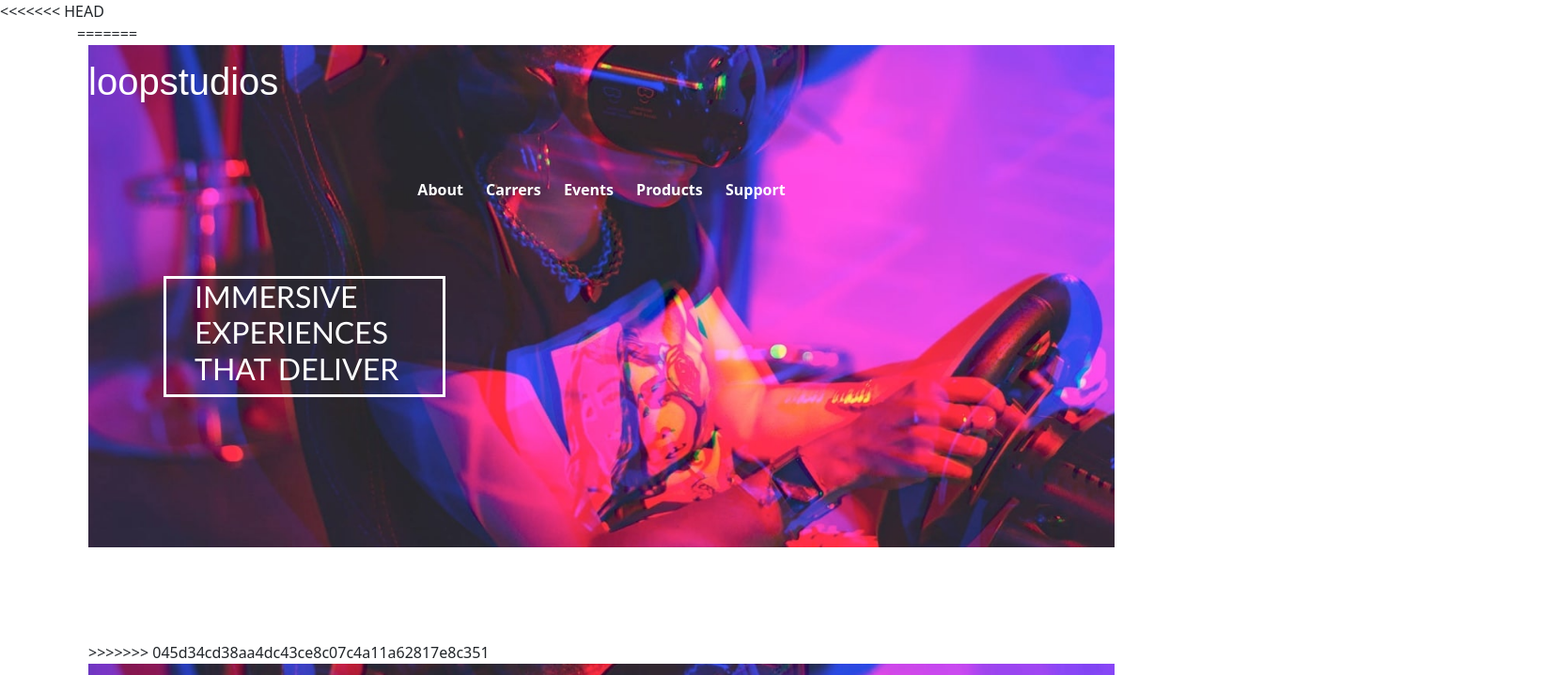
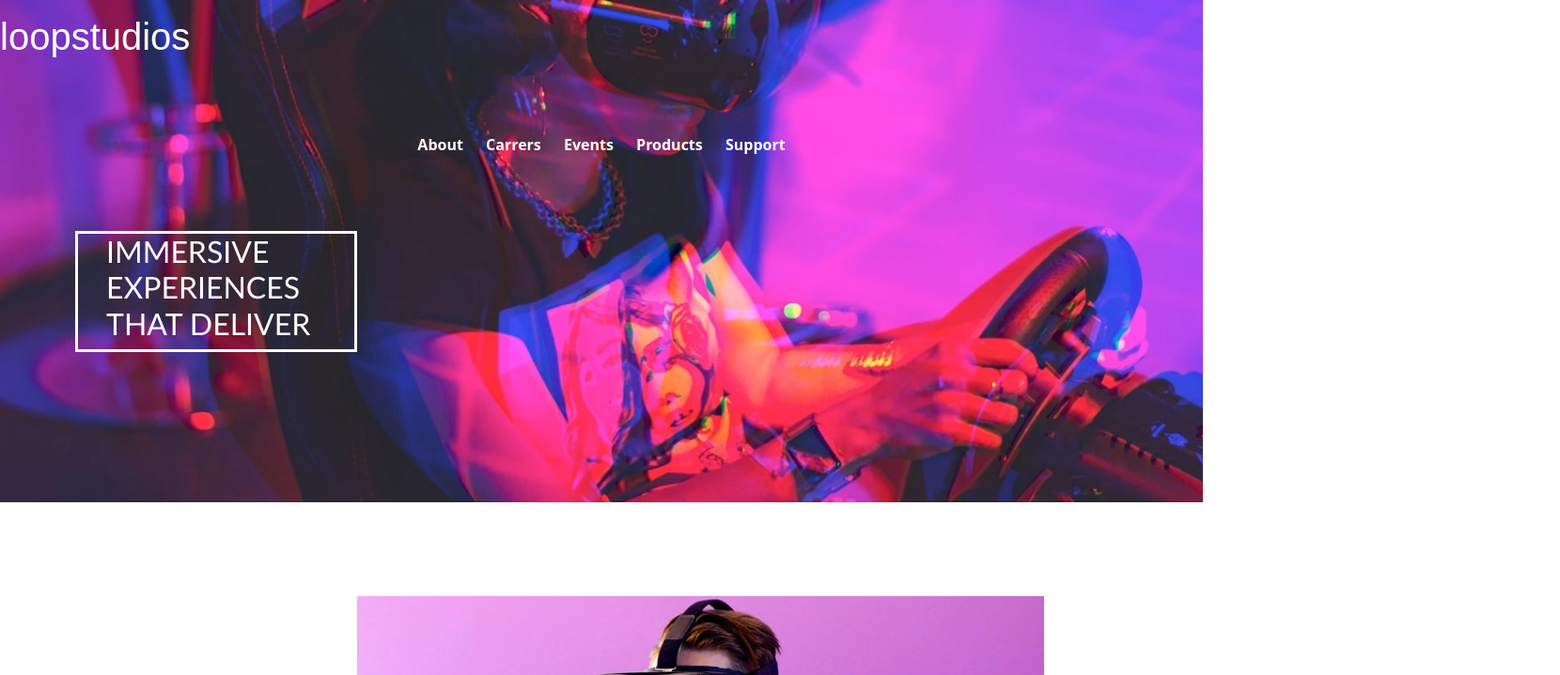
Before and after one commit to jube27/losminions, a plain HTML site: page index.html in a window 1280 px wide. Shown: the top 719 px of the page at 94% size, 1660 px wide, since content can reach past the window. Drawn offline with nearby package versions, Linux system fonts and the light colour scheme.

Commit message:
fusion de cambios

```diff
--- a/css/styles.css
+++ b/css/styles.css
@@ -26,7 +26,8 @@ h2{
     font-size: 40px;
     margin-bottom: 30px;
     text-align:left;
-    color:#58a478;
+    color:#000000;
+    margin-left: 100px;
 }
 
 #container{
@@ -35,6 +36,7 @@ h2{
   /*border: 1px solid red;*/
   background-color: rgb(255, 255, 255);
   margin-bottom: 50px;
+
 }
 
 section{
@@ -198,7 +200,7 @@ header {
 
 .img-text h4{
   margin-top: 350px;
-  color: #fff;
+  color: #ffffff;
   font-size: 30px;
   word-break:break-all;
 }
--- a/index.html
+++ b/index.html
@@ -8,35 +8,7 @@
     <link href="https://cdn.jsdelivr.net/npm/bootstrap@5.3.3/dist/css/bootstrap.min.css" rel="stylesheet" integrity="sha384-QWTKZyjpPEjISv5WaRU9OFeRpok6YctnYmDr5pNlyT2bRjXh0JMhjY6hW+ALEwIH" crossorigin="anonymous">
   </head>
   <body>
-<<<<<<< HEAD
-    <main class="container" id="container">
-=======
-    <main class="container">
-      <!-- ............antonhy............ -->
-      <header>
-        <nav>
-            <div class="enterprise">
-                <h1>loopstudios</h1>
-            </div>
-            <div>
-                <ul class="nav-links">
-                    <li><a href="#about">About</a></li>
-                    <li><a href="#carrers">Carrers</a></li>
-                    <li><a href="#events">Events</a></li>
-                    <li><a href="#products">Products</a></li>
-                    <li><a href="#support">Support</a></li>
-                </ul>
-            </div>
-        </nav>
-        <div class="title1">
-            <h2>IMMERSIVE EXPERIENCES THAT DELIVER</h2>
-        </div>
-      </header>
-      </section>
-      <section class="about" id="about">
 
-      </section>
->>>>>>> 045d34cd38aa4dc43ce8c07c4a11a62817e8c351
 
  <!-- ............antonhy............ -->
  <header>
@@ -145,16 +117,9 @@
             </div>
          </div>
 
-      </section>
+        </section>
 
 
-<<<<<<< HEAD
-      <script src="https://cdn.jsdelivr.net/npm/bootstrap@5.3.3/dist/js/bootstrap.bundle.min.js" integrity="sha384-YvpcrYf0tY3lHB60NNkmXc5s9fDVZLESaAA55NDzOxhy9GkcIdslK1eN7N6jIeHz" crossorigin="anonymous"></script>
-  </body>
-</html>
-=======
-  </main>
-
-</body>
-</html>
->>>>>>> 045d34cd38aa4dc43ce8c07c4a11a62817e8c351
+        <script src="https://cdn.jsdelivr.net/npm/bootstrap@5.3.3/dist/js/bootstrap.bundle.min.js" integrity="sha384-YvpcrYf0tY3lHB60NNkmXc5s9fDVZLESaAA55NDzOxhy9GkcIdslK1eN7N6jIeHz" crossorigin="anonymous"></script>
+    </body>
+  </html>
```
